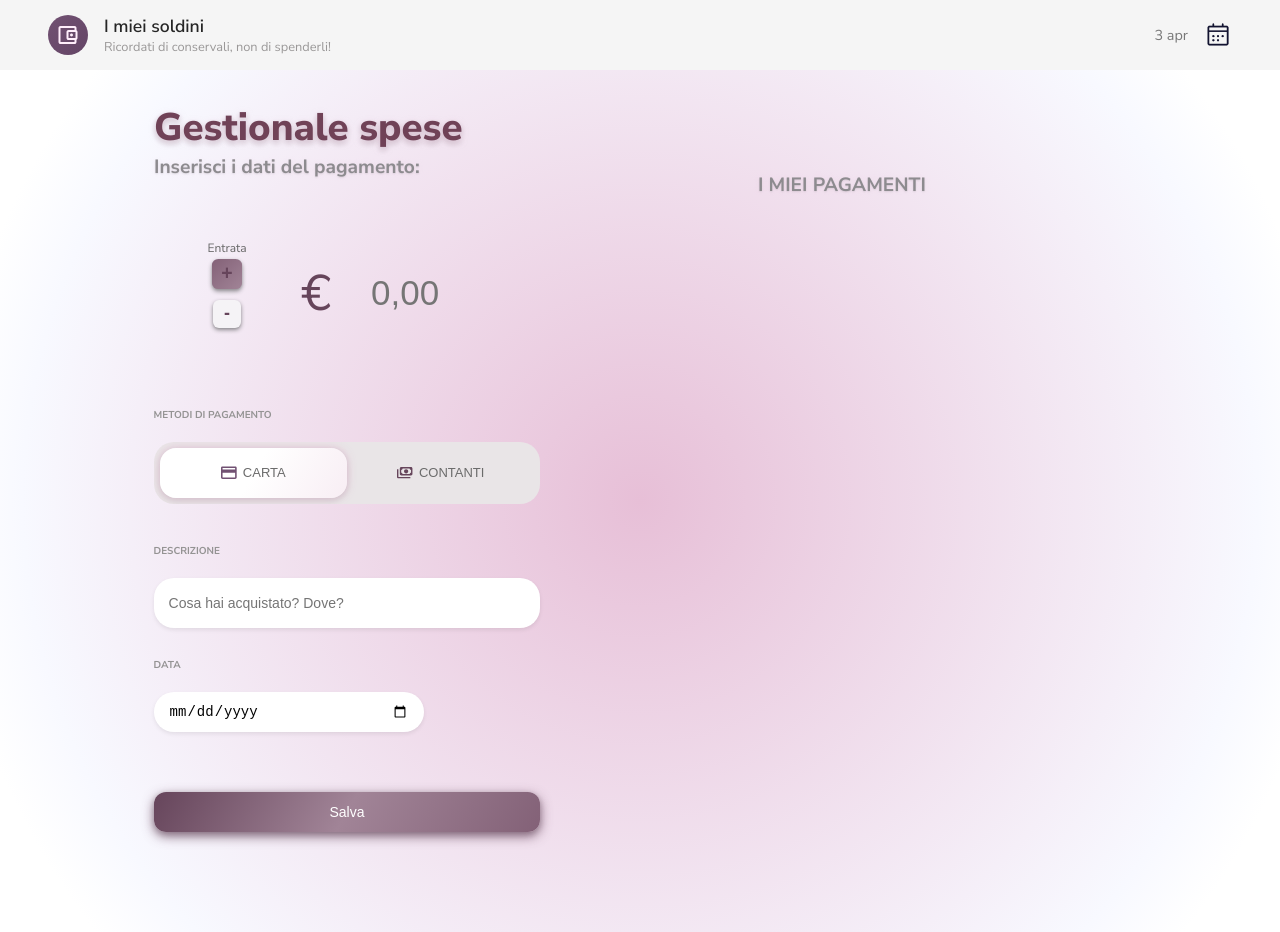
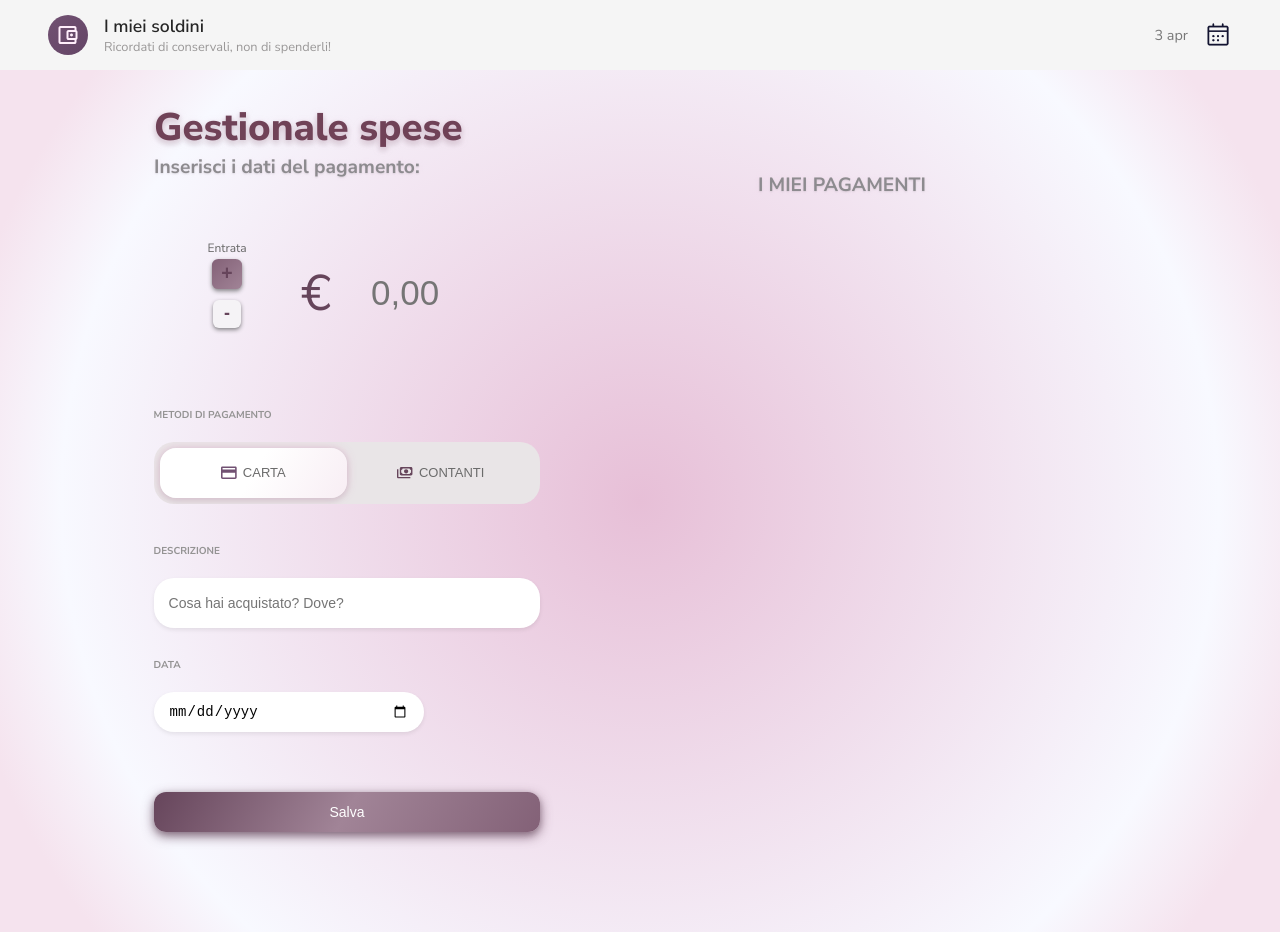
Before and after one commit to Vittoriatosi2006/Gestionale-spese, a React (Vite) app: page / in a window 1280 px wide. Built offline with nearby package versions, Linux system fonts and the light colour scheme; a web font is replaced by a local one.

Commit message:
cambiata sfumatura sfondo

```diff
--- a/src/style.css
+++ b/src/style.css
@@ -18,8 +18,9 @@ body {
   background: radial-gradient(
     circle at center,
     #e7bfd7 0%,
-    #f8f9ff 80%,
-    #ffffff 90%
+    #f8f9ff 75%,
+    #f5e3ee 90%,
+    #f5e3ee 100%
   );
 }
 
```
